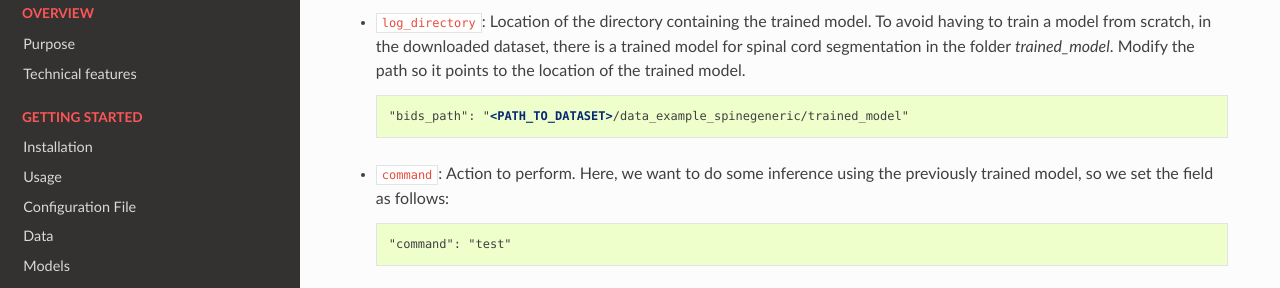
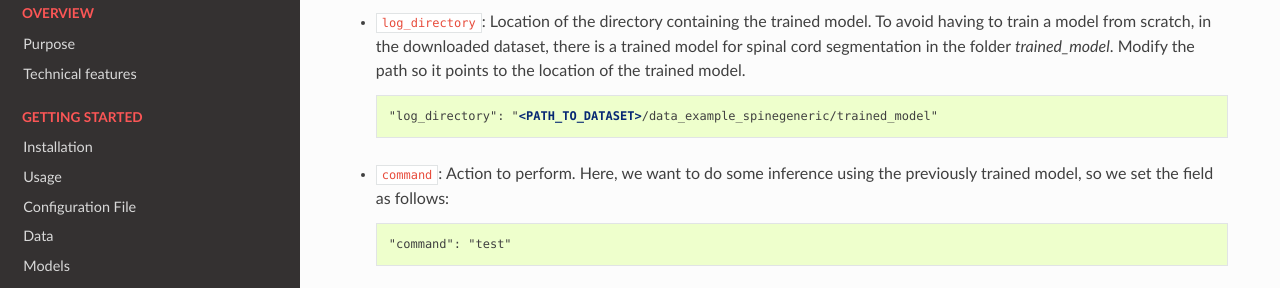
Before and after one commit to ivadomed/ivadomed, a Sphinx documentation site: the page built from docs/source/tutorials/uncertainty.rst, in a window 1280 px wide and 900 px high, scrolled down 436 px. Shown: the part 151-439 px from the top of the window. Built offline with Sphinx 7.4.7 and the Read the Docs theme 2.0.0, drawn with Linux system fonts in a browser that asks for light colours; the version number could not be read and is left out.

Commit message:
fixing typo

```diff
--- a/docs/source/tutorials/one_class_segmentation_2d_unet.rst
+++ b/docs/source/tutorials/one_class_segmentation_2d_unet.rst
@@ -177,7 +177,7 @@ Then run:
 
 The model's parameters will be displayed in the terminal, followed by a preview of the results for each image.
 The resulting segmentation is saved for each image in the ``<log_directory>/pred_masks`` while a csv file,
-saved in ``log_directory/results/eval/evaluation_3Dmetrics.csv``, contains all the evaluation metrics. For more details
+saved in ``log_directory/results_eval/evaluation_3Dmetrics.csv``, contains all the evaluation metrics. For more details
 on the evaluation metrics, see :mod:`ivadomed.metrics`.
 
 .. code-block:: console
--- a/docs/source/tutorials/uncertainty.rst
+++ b/docs/source/tutorials/uncertainty.rst
@@ -31,7 +31,7 @@ The parameters that are specific to this tutorial are:
 
   .. code-block:: xml
 
-     "bids_path": "<PATH_TO_DATASET>/data_example_spinegeneric/trained_model"
+     "log_directory": "<PATH_TO_DATASET>/data_example_spinegeneric/trained_model"
 
 - ``command``: Action to perform. Here, we want to do some inference using the previously trained model, so we set the
   field as follows:
```
